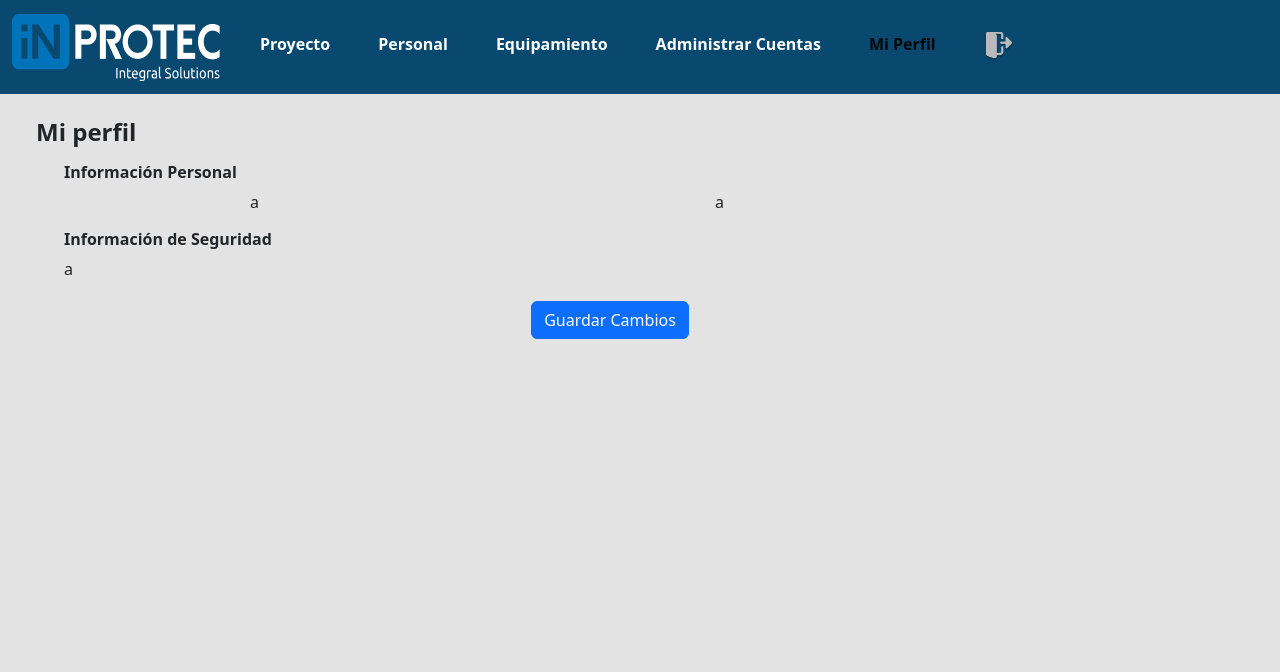
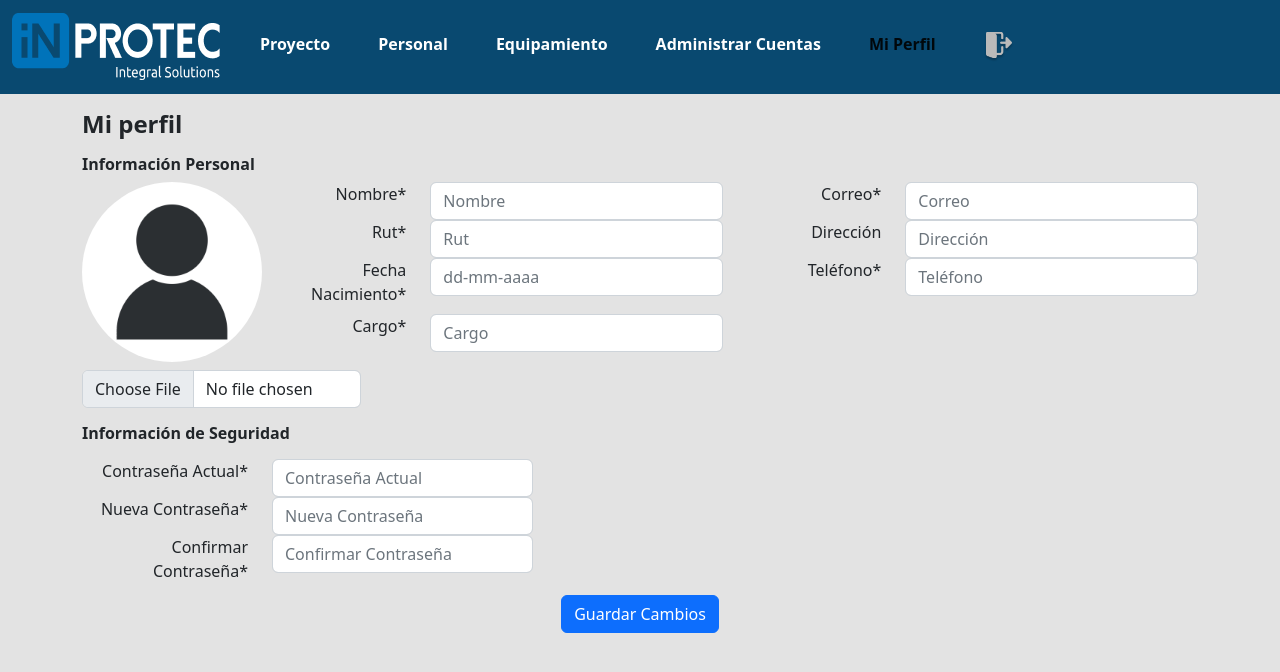
Before and after one commit to InprotecChile/Proyecto-HSE, a React (Create React App) app in the folder client/: page /perfil in a window 1280 px wide. Shown: the top 672 px of the page. Built offline with nearby package versions, Linux system fonts and the light colour scheme.

Commit message:
Mi Perfil + ventana documentos Proyectos

```diff
--- a/client/src/components/navbar.js
+++ b/client/src/components/navbar.js
@@ -8,6 +8,12 @@ const navbar = () => {
     <header>
       <nav className="navbar navbar-expand-lg">
         <div className="container-fluid">
+
+
+            <div className="collapse navbar-collapse" id="navbarNavAltMarkup">
+              <div className="navbar-nav fw-semibold">
+
+
                   <a className="navbar-brand" href="#">
                     <img src={logo}/>
                   </a>
@@ -20,8 +26,6 @@ const navbar = () => {
                     aria-label="Toggle navigation">
                     <span className="navbar-toggler-icon"></span>
                   </button>
-          <div className="collapse navbar-collapse" id="navbarNavAltMarkup">
-            <div className="navbar-nav fw-semibold">
                   <a className="nav-link m-2">
                     <NavLink className="nav-link" to="/proyecto" activeClassName="active-link">Proyecto</NavLink>
                   </a>
@@ -32,6 +36,9 @@ const navbar = () => {
                     <NavLink className="nav-link" to="/equipamiento" activeClassName="active-link">Equipamiento</NavLink>
                   </a>
 
+
+
+
                   <a className="nav-link m-2">
                     <NavLink className="nav-link" to="/cuentas" activeClassName="active-link">Administrar Cuentas</NavLink>
                   </a>
@@ -41,8 +48,15 @@ const navbar = () => {
                   <a className="nav-link m-2">
                     <NavLink className="nav-link" to="/login"><img src={logout} width="30" height="30"></img></NavLink>
                   </a>
+
+
+
+
+
               </div>
             </div>
+
+
           </div>
       </nav>
     </header>
--- a/client/src/pages/perfil.js
+++ b/client/src/pages/perfil.js
@@ -1,4 +1,6 @@
 import { useFormik } from "formik";
+import "./perfil.scss";
+import user from "../assets/img/user.jpg";
 
 const validate = (values) => {
   const errors = {};
@@ -30,38 +32,118 @@ const Perfil = () => {
     },
   });
   return (
-      <div className="container m-4">
-        <h4 className="fw-semibold">Mi perfil</h4>
-        <div className="container m-3">
+      <div className="container">
+        <h4 className="fw-semibold my-3">Mi perfil</h4>
         {/* información personal */}
         <h6 className="fw-semibold">Información Personal</h6>
         <div className="row">
           {/* foto */}
           <div className="col-2">
-              {/* <img src={user} alt="user" width="225px" className="circulo"/> */}
+            <img src={user} alt="user" width="180px" className="circulo"/>
           </div>
           {/* nombre, rut, fnac, cargo */}
           <div className="col-5">
-              <p>a</p>
+            <div className="row">
+              <div className="col-4 text-end">
+                <label className="form-label" for="inputNombre">Nombre*</label>
+              </div>
+              <div className="col-8">
+                  <input className="form-control" type="text" placeholder="Nombre" id="inputNombre"/>
+              </div>
+            </div>
+
+            <div className="row">
+              <div className="col-4 text-end">
+                <label className="form-label" for="inputRut">Rut*</label>
+              </div>
+              <div className="col-8">
+                  <input className="form-control" type="text" placeholder="Rut" id="inputRut"/>
+              </div>
+            </div>
+
+            <div className="row">
+              <div className="col-4 text-end">
+                <label className="form-label" for="inputFechaNacimiento">Fecha Nacimiento*</label>
+              </div>
+              <div className="col-8">
+                  <input className="form-control" type="text" placeholder="dd-mm-aaaa" id="inputFechaNacimiento"/>
+              </div>
+            </div>
+
+            <div className="row">
+              <div className="col-4 text-end">
+                <label className="form-label" for="inputCargo">Cargo*</label>
+              </div>
+              <div className="col-8">
+                  <input className="form-control" type="text" placeholder="Cargo" id="inputCargo"/>
+              </div>
+            </div>
           </div>
           {/* correo, dirección, telefono */}
           <div className="col-5">
-              <p>a</p>
+            <div className="row">
+              <div className="col-4 text-end">
+                <label className="form-label" for="inputCorreo">Correo*</label>
+              </div>
+              <div className="col-8">
+                  <input className="form-control" type="text" placeholder="Correo" id="inputCorreo"/>
               </div>
             </div>
+
+            <div className="row">
+              <div className="col-4 text-end">
+                <label className="form-label" for="inputDireccion">Dirección</label>
+              </div>
+              <div className="col-8">
+                  <input className="form-control" type="text" placeholder="Dirección" id="inputDireccion"/>
+              </div>
+            </div>
+
+            <div className="row">
+              <div className="col-4 text-end">
+                <label className="form-label" for="inputTelefono">Teléfono*</label>
+              </div>
+              <div className="col-8">
+                  <input className="form-control" type="text" placeholder="Teléfono" id="inputTelefono"/>
+              </div>
+            </div>
+          </div>
+        </div>
+        <div className="col-3">
+          <input className="form-control my-2" type="file" id="formFile"/>
+        </div>
         {/* información de seguridad */}
-          <h6 className="fw-semibold">Información de Seguridad</h6>
+        <h6 className="fw-semibold my-3">Información de Seguridad</h6>
         <div className="row">
-            <p>a</p>
+          <div className="col-2 text-end">
+            <label className="form-label" for="inputContraseñaActual">Contraseña Actual*</label>
           </div>
+          <div className="col-3">
+            <input className="form-control" type="text" placeholder="Contraseña Actual" id="inputContraseñaActual"/>
+          </div>
+        </div>
+        <div className="row">
+          <div className="col-2 text-end">
+            <label className="form-label" for="inputNuevaContraseña">Nueva Contraseña*</label>
+          </div>
+          <div className="col-3">
+            <input className="form-control" type="text" placeholder="Nueva Contraseña" id="inputNuevaContraseña"/>
+          </div>
+        </div>
+        <div className="row">
+          <div className="col-2 text-end">
+            <label className="form-label" for="inputConfirmarContraseña">Confirmar Contraseña*</label>
+          </div>
+          <div className="col-3">
+            <input className="form-control" type="text" placeholder="Confirmar Contraseña" id="inputConfirmarContraseña"/>
+          </div>
+        </div>
+
+
         {/* guardar cambios */}
         <div className="text-center">
           <button type="button" class="btn btn-primary m-1">Guardar Cambios</button>
         </div>
-
-        </div>
-
-
 
 
       </div>
--- /dev/null
+++ b/client/src/pages/perfil.scss
@@ -0,0 +1,3 @@
+.circulo{
+    border-radius: 50%;
+}
--- a/client/src/pages/proyecto.js
+++ b/client/src/pages/proyecto.js
@@ -1,3 +1,4 @@
+import React, { useState } from "react";
 import "./proyecto.scss";
 import { useFormik } from "formik";
 
@@ -13,7 +14,10 @@ const validate = (values) => {
   return errors;
 }
 
+
 const Proyecto = () => {
+  const [numProyectos, setNumProyectos] = useState(1);
+
   const formik = useFormik({
     initialValues:{
       password: "",
@@ -23,38 +27,47 @@ const Proyecto = () => {
       alert("Form enviado, datos: " + JSON.stringify(values, null, 2));
     },
   });
-    return (
-      <div className="container-fluid p-4">
-        <div>
-          <button type="button" className="btn btn-primary m-2">Añadir Proyecto</button>
-        </div>
-        <div className="accordion accordion-flush" id="accordionFlushExample">
-          <div className="accordion-item">
-            <h2 className="accordion-header" id="flush-headingOne">
-              <button className="accordion-button collapsed" type="button" data-bs-toggle="collapse" data-bs-target="#flush-collapseOne" aria-expanded="false" aria-controls="flush-collapseOne">
-                Proyecto Cátodos
+
+  const agregarProyecto = () => {
+    setNumProyectos(numProyectos + 1);
+  }
+
+  const eliminarProyecto = (id) => {
+    const proyectoAEliminar = document.getElementById(id);
+    if(proyectoAEliminar){
+      proyectoAEliminar.remove();
+    }
+  }
+
+  const proyectos = [];
+  for (let i = 1; i <= numProyectos; i++) {
+    proyectos.push(
+      <div className="accordion-item" key={i} id={`proyecto-${i}`}>
+        <h2 className="accordion-header" id={`flush-heading${i}`}>
+          <button className="accordion-button collapsed" type="button" data-bs-toggle="collapse" data-bs-target={`#flush-collapse${i}`} aria-expanded="false" aria-controls={`flush-collapse${i}`}>
+            Proyecto {i}
           </button>
         </h2>
-            <div id="flush-collapseOne" className="accordion-collapse collapse m-3" aria-labelledby="flush-headingOne" data-bs-parent="#accordionFlushExample">
+        <div id={`flush-collapse${i}`} className="accordion-collapse collapse m-3" aria-labelledby={`flush-heading${i}`} data-bs-parent="#accordionFlushExample">
           {/* información + boton desvincular proyecto */}
-              <div className="row justify-content-between">
-                <div className="col-3">
+          <div className="row">
+              <div className="col-9">
                 <h6 className="fw-semibold">Información Proyecto</h6>
               </div>
-                <div className="col-3">
-                  <button type="button" class="btn btn-primary m-1">Guardar</button>
-                  <button type="button" class="btn btn-danger" data-bs-toggle="modal" data-bs-target="#confirmar">Desvincular Proyecto</button>
-
+              <div className="col-3 text-end">
+                <button type="button" className="btn btn-primary m-1">Guardar</button>
+                <button type="button" className="btn btn-danger" data-bs-toggle="modal" data-bs-target="#confirmar">Desvincular Proyecto</button>
+              </div>
               {/* ventana confirmar contraseña */}
-                  <div class="modal fade center" id="confirmar" tabindex="-1" aria-labelledby="confirmar" aria-hidden="true">
-                    <div class="modal-dialog">
-                      <div class="modal-content">
-                        <div class="modal-header">
-                          <h1 class="modal-title fs-5" id="exampleModalLabel">Desvincular Proyecto</h1>
-                          <button type="button" class="btn-close" data-bs-dismiss="modal" aria-label="Close"></button>
+              <div className="modal fade center" id="confirmar" tabindex="-1" aria-labelledby="confirmar" aria-hidden="true">
+                <div className="modal-dialog">
+                  <div className="modal-content">
+                    <div className="modal-header">
+                      <h1 className="modal-title fs-5" id="exampleModalLabel">Desvincular Proyecto</h1>
+                      <button type="button" className="btn-close" data-bs-dismiss="modal" aria-label="Close"></button>
                     </div>
                       <form onSubmit={formik.handleSubmit}>
-                            <div class="modal-body">
+                        <div className="modal-body">
                           <div className="row">
                             <h6>Confirmar contraseña</h6>
                           </div>
@@ -72,12 +85,14 @@ const Proyecto = () => {
                             ) : null}
                           </div>
                         </div>
-                            <div class="modal-footer">
-                              <button type="button" class="btn btn-secondary" data-bs-dismiss="modal">Cancelar</button>
+                        <div className="modal-footer">
+                          <button type="button" className="btn btn-secondary" data-bs-dismiss="modal">Cancelar</button>
                           <input
                             type="submit"
                             value="Desvincular Proyecto"
                             className="btn btn-danger btn-block text-white"
+                            onClick={() => eliminarProyecto(`proyecto-${i}`)}
+                            data-bs-dismiss="modal"
                           />
                         </div>
                       </form>
@@ -85,7 +100,7 @@ const Proyecto = () => {
                   </div>
                 </div>
               </div>
-                </div>
+
             <p className="fw-light">(*)Campo requerido</p>
             {/* datos proyecto */}
             <div className="row">
@@ -152,20 +167,132 @@ const Proyecto = () => {
             {/* descripción */}
             <div className="mb-4">
               <h6 for="exampleFormControlTextarea1" className="form-label fw-semibold">Descripción</h6>
-                <textarea className="form-control p-1" id="exampleFormControlTextarea1" rows="2"></textarea>
+              <textarea className="form-control p-1 mx-1" id="descripcionProyecto" rows="2"></textarea>
             </div>
 
             {/* documentos */}
-              <div className="col-3 mb-4">
             <h6 className="fw-semibold">Documentos</h6>
-                <input className="form-control form-control-sm" id="formFileSm" type="file"/>
+            <button type="button" className="btn btn-outline-primary m-2" data-bs-toggle="modal" data-bs-target="#modaldocumentos">
+              Cargar Documento
+            </button>
+            <div className="modal fade" id="modaldocumentos" data-bs-backdrop="static" data-bs-keyboard="false" tabindex="-1" aria-labelledby="staticBackdropLabel" aria-hidden="true">
+              <div className="modal-dialog modal-xl">
+                <div className="modal-content">
+                  <div className="modal-header">
+                    <h1 className="modal-title fs-5" id="staticBackdropLabel">Cargar Documento</h1>
+
+                    <button type="button" className="btn-close" data-bs-dismiss="modal" aria-label="Close"></button>
                   </div>
+                  <div className="modal-body">
+                    <div className="container-fluid">
+                      {/* Info documento */}
+                      <h6>Información Documento</h6>
+                      <div className="row">
+                        <div className="col-6">
+                          <div className="row">
+                            <div className="col-11">
+                              <input className="form-control ms-5 m-1" type="file" id="formFile"/>
+                            </div>
+                            <div className="col-2 text-end">
+                              <p>Título</p>
+                            </div>
+                            <div className="col-10">
+                              <input className="form-control" type="text" placeholder="Titulo" aria-label="default input example"/>
+                            </div>
+                          </div>
+                        </div>
+                        <div className="col-6">
+                          <div className="row">
+                            <div className="col-3 text-end">
+                              <p>Fecha Inicio</p>
+                            </div>
+                            <div className="col-9">
+                              <input className="form-control" type="text" placeholder="dd-mm-aaaa" aria-label="default input example"/>
+                            </div>
+                          </div>
+                          <div className="row">
+                            <div className="col-3 text-end">
+                              <p>Fecha Término</p>
+                            </div>
+                            <div className="col-9">
+                              <input className="form-control" type="text" placeholder="dd-mm-aaaa" aria-label="default input example"/>
+                            </div>
+                          </div>
+                        </div>
+                      </div>
+                      {/* descripción */}
+                      <h6>Descripción Documento</h6>
+                      <div className="p-2">
+                      <textarea className="form-control p-1 mx-2" id="descripcionDocumento" rows="2"></textarea>
+                      </div>
+                      {/* alerta */}
+                      <div className="m-1">
+                        <h6>Alerta</h6>
+                        <div class="form-check form-switch">
+                          <input class="form-check-input" type="checkbox" role="switch" id="flexSwitchCheckChecked" data-bs-target="#switch"/>
+                          </div><div className="col-12" id="switch">
+                              <p>asdas</p>
+                          </div>
+
+                          <h6>Información Alerta</h6>
+                          <div className="row">
+                            <div className="col-6">
+                              <div className="row">
+                                <div className="col-3 text-end">
+                                  <p>Título Alerta</p>
+                                </div>
+                                <div className="col-9">
+                                  <input className="form-control" type="text" placeholder="Titulo Alerta" aria-label="default input example"/>
+                                </div>
+                              </div>
+                              <div className="row">
+                                <div className="col-3 text-end">
+                                <label for="alertaProyecto" className="form-label">Proyecto</label>
+                                </div>
+                                <div className="col-9">
+                                  <input className="form-control" type="text" placeholder="Proyecto" aria-label="default input example"/>
+                                </div>
+                              </div>
+                            </div>
+                            <div className="col-6">
+
+                            </div>
+
+                          </div>
+
+
+
+
+                      </div>
+
+
+
+
+
+                      <div className="text-center m-2">
+                        <button type="button" className="btn btn-primary">Guardar</button>
+                      </div>
+
+                    </div>
+
+
+                  </div>
+                  <div className="modal-footer">
+                    <p className="fw-light">(*)Campo Obligatorio</p>
+
+                    {/* <button type="button" className="btn btn-secondary" data-bs-dismiss="modal">Close</button>
+                    <button type="button" className="btn btn-primary">Understood</button> */}
+                  </div>
+                </div>
+              </div>
+            </div>
+
 
 
             {/* tabla documentos */}
             <table className="table text-center">
               <thead>
-                  <tr class="table-light">
+                <tr className="table-light">
                   <th scope="col">Documento</th>
                   <th scope="col">Descripción</th>
                   <th scope="col">Alertas</th>
@@ -174,7 +301,7 @@ const Proyecto = () => {
                   <th scope="col">Expiración</th>
                 </tr>
               </thead>
-                <tbody class="table-group-divider">
+              <tbody className="table-group-divider">
                 <tr>
                   <th scope="row"><a>Contrato</a></th>
                   <td></td>
@@ -205,61 +332,37 @@ const Proyecto = () => {
             {/* simbología expiración */}
             <div className="container">
               <div className="row justify-content-center text-center">
-                  <div class="col-3">
+                <div className="col-3">
                   <p className="fw-semibold">Simbología Expiración</p>
                 </div>
               </div>
-                <div className="row">
-                  <div className="fw-light">
-                    <div className="circulorojo col-4">
-                      <div>Menos de 30 días</div>
-                    </div>
+              <div className="row row-cols-auto justify-content-center text-center fw-light">
 
-                    <div className="circuloamarillo col-4">
-                      <div>Menos de 60 días</div>
-                    </div>
+                <div className="circulorojo"></div>
+                <div className="simbologia">Menos de 30 días</div>
 
-                    <div className="circuloverde col-4">
-                      <div>Más de 60 días</div>
-                    </div>
+                <div className="circuloamarillo"></div>
+                <div className="simbologia">Menos de 60 días</div>
+
+                <div className="circuloverde"></div>
+                <div className="simbologia">Más de 60 días</div>
 
               </div>
             </div>
         </div>
+      </div>
+    );
+  }
 
-
-
+  return (
+    <div className="container-fluid p-4">
+      <div>
+        <button type="button" className="btn btn-primary m-2" onClick={agregarProyecto}>Añadir Proyecto</button>
       </div>
-
-          </div>
-
-
-
-
-          <div class="accordion-item">
-            <h2 class="accordion-header" id="flush-headingTwo">
-              <button class="accordion-button collapsed" type="button" data-bs-toggle="collapse" data-bs-target="#flush-collapseTwo" aria-expanded="false" aria-controls="flush-collapseTwo">
-                Proyecto X
-              </button>
-            </h2>
-            <div id="flush-collapseTwo" class="accordion-collapse collapse" aria-labelledby="flush-headingTwo" data-bs-parent="#accordionFlushExample">
-              <div class="accordion-body">Placeholder content for this accordion, which is intended to demonstrate the <code>.accordion-flush</code> class. This is the second item's accordion body. Let's imagine this being filled with some actual content.</div>
+      <div className="accordion accordion-flush" id="accordionFlushExample">
+        {proyectos}
       </div>
     </div>
-          <div class="accordion-item">
-            <h2 class="accordion-header" id="flush-headingThree">
-              <button class="accordion-button collapsed" type="button" data-bs-toggle="collapse" data-bs-target="#flush-collapseThree" aria-expanded="false" aria-controls="flush-collapseThree">
-                Proyecto Y
-              </button>
-            </h2>
-            <div id="flush-collapseThree" class="accordion-collapse collapse" aria-labelledby="flush-headingThree" data-bs-parent="#accordionFlushExample">
-              <div class="accordion-body">Placeholder content for this accordion, which is intended to demonstrate the <code>.accordion-flush</code> class. This is the third item's accordion body. Nothing more exciting happening here in terms of content, but just filling up the space to make it look, at least at first glance, a bit more representative of how this would look in a real-world application.</div>
-            </div>
-          </div>
-        </div>
-      </div>
-
-
   );
 };
 
--- a/client/src/pages/proyecto.scss
+++ b/client/src/pages/proyecto.scss
@@ -1,23 +1,28 @@
 .circulorojo{
-    width: 15px;
-    height: 15px;
+    width: 25px !important;
+    height: 25px;
     background-color: red;
     border-radius: 50%;
     border: 1px solid black;
+    box-sizing: border-box;
 }
 
 .circuloamarillo{
-    width: 15px;
-    height: 15px;
+    width: 25px;
+    height: 25px;
     background-color: yellow;
     border-radius: 50%;
     border: 1px solid black;
 }
 
 .circuloverde{
-    width: 15px;
-    height: 15px;
+    width: 25px;
+    height: 25px;
     background-color: green;
     border-radius: 50%;
     border: 1px solid black;
 }
+
+// .simbologia{
+//     font-size: small;
+// }
```
Also changed, not shown: client/src/assets/img/user.jpg (added). Lines whose indentation alone changed are shown as unchanged.
